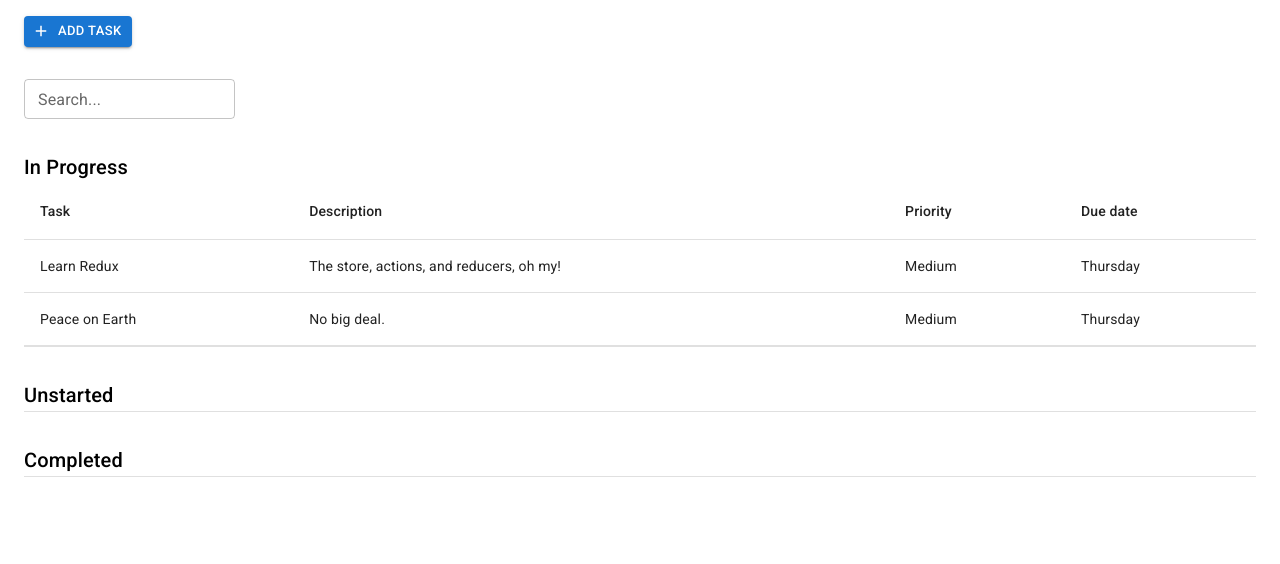
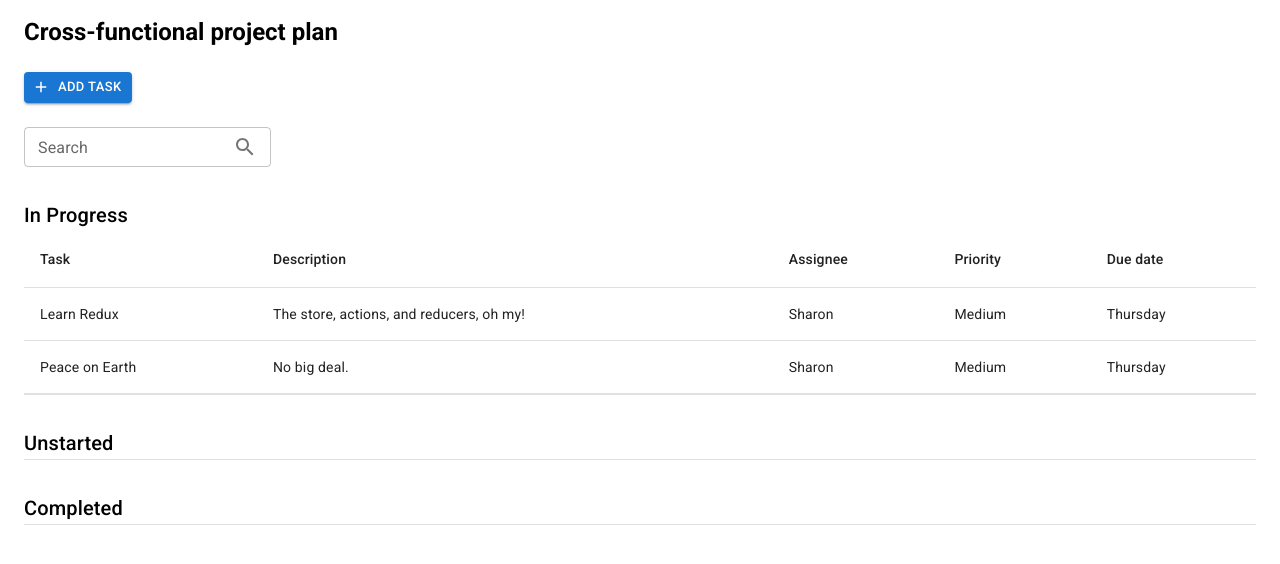
Before and after one commit to sharonshaliyo/TodoApp-ReactRedux, a React (Create React App) app: page / in a window 1280 px wide. Shown: the top 564 px of the page. Built offline with nearby package versions, Linux system fonts and the light colour scheme; no server answers.

Commit message:
Update layout add assignee column

```diff
--- a/src/components/Task.js
+++ b/src/components/Task.js
@@ -1,13 +1,13 @@
 import React from 'react';
-import { Divider, ListItem, ListItemText, TableCell, TableRow } from '@mui/material'
+import { TableCell, TableRow } from '@mui/material'
 
 const Task = props => {
-
     return (
         <React.Fragment>
             <TableRow className="task-header">
                 <TableCell>{props.task.title}</TableCell>
                 <TableCell>{props.task.description}</TableCell>
+                <TableCell>Sharon</TableCell>
                 <TableCell>Medium</TableCell>
                 <TableCell>Thursday</TableCell>
             </TableRow>
@@ -15,4 +15,5 @@ const Task = props => {
         </React.Fragment>
     );
 }
+
 export default Task;
--- a/src/components/TaskList.js
+++ b/src/components/TaskList.js
@@ -1,5 +1,5 @@
 import React from 'react';
-import { Box, Divider, List, Table, TableBody, TableCell, TableContainer, TableHead, TableRow, Typography } from '@mui/material'
+import { Box, Divider, Table, TableBody, TableCell, TableContainer, TableHead, TableRow, Typography } from '@mui/material'
 import Task from './Task';
 const TaskList = props => {
     return (
@@ -14,6 +14,7 @@ const TaskList = props => {
                         <TableRow>
                             <TableCell>Task</TableCell>
                             <TableCell>Description</TableCell>
+                            <TableCell>Assignee</TableCell>
                             <TableCell>Priority</TableCell>
                             <TableCell>Due date</TableCell>
                         </TableRow>
--- a/src/components/TasksPage.js
+++ b/src/components/TasksPage.js
@@ -1,7 +1,9 @@
 import React, { Component } from 'react'
 import { connect } from 'react-redux'
-import { Button, TextField, Stack } from '@mui/material'
+import { Button, TextField, Stack, Typography, InputAdornment } from '@mui/material'
 import AddIcon from '@mui/icons-material/Add';
+// import ViewWeekIcon from '@mui/icons-material/ViewWeek';
+import SearchIcon from '@mui/icons-material/Search';
 
 import TaskList from './TaskList'
 // import createTask from '../actions/tasks.js'
@@ -61,7 +63,7 @@ class TasksPage extends Component {
     renderTaskLists() {
         const { onStatusChange, tasks } = this.props
 
-        const filteredTasks = tasks.filter(task => {
+        const saveTasks = tasks.filter(task => {
             return task.title.match(new RegExp(this.state.searchTerm, 'i'))
         })
 
@@ -82,8 +84,11 @@ class TasksPage extends Component {
 
         return (
             <div className="task-list">
+                <Typography variant="h5" style={{ fontWeight: 600 }} sx={{ mb: 3 }}>
+                    Cross-functional project plan
+                </Typography>
                 {!this.state.showNewCardForm && (<div className="tasks-header task-list-header">
-                    <Stack spacing={2} direction="row" sx={{ mb: 4 }}>
+                    <Stack spacing={2} direction="row" sx={{ mb: 3 }}>
                         <Button
                             variant="contained"
                             onClick={this.toggleForm}
@@ -116,7 +121,6 @@ class TasksPage extends Component {
                             />
                             <Button
                                 variant="contained"
-                                className="button"
                                 type="submit"
                                 size="small"
                             >
@@ -126,14 +130,28 @@ class TasksPage extends Component {
                     </form>
                 )}
 
-                <div>
+                <Stack spacing={4} direction="row">
                     <TextField
-                        onChange={this.onSearch}
-                        type="text"
-                        label="Search..."
                         size="small"
+                        sx={{ mb: 4, width: '24.5ch' }}
+                        variant="outlined"
+                        label="Search"
+                        InputProps={{
+                            endAdornment:(
+                                <InputAdornment position="end">
+                                    <SearchIcon />
+                                </InputAdornment>
+                            ),
+                        }}
                     />
-                </div>
+                    {/* <Button
+                        onClick={this.toggleForm}
+                        size="small"
+                        startIcon={<ViewWeekIcon />}
+                    >
+                        Show fields
+                    </Button> */}
+                </Stack>
 
                 <div className="task-lists">
                     {this.renderTaskLists()}
```
